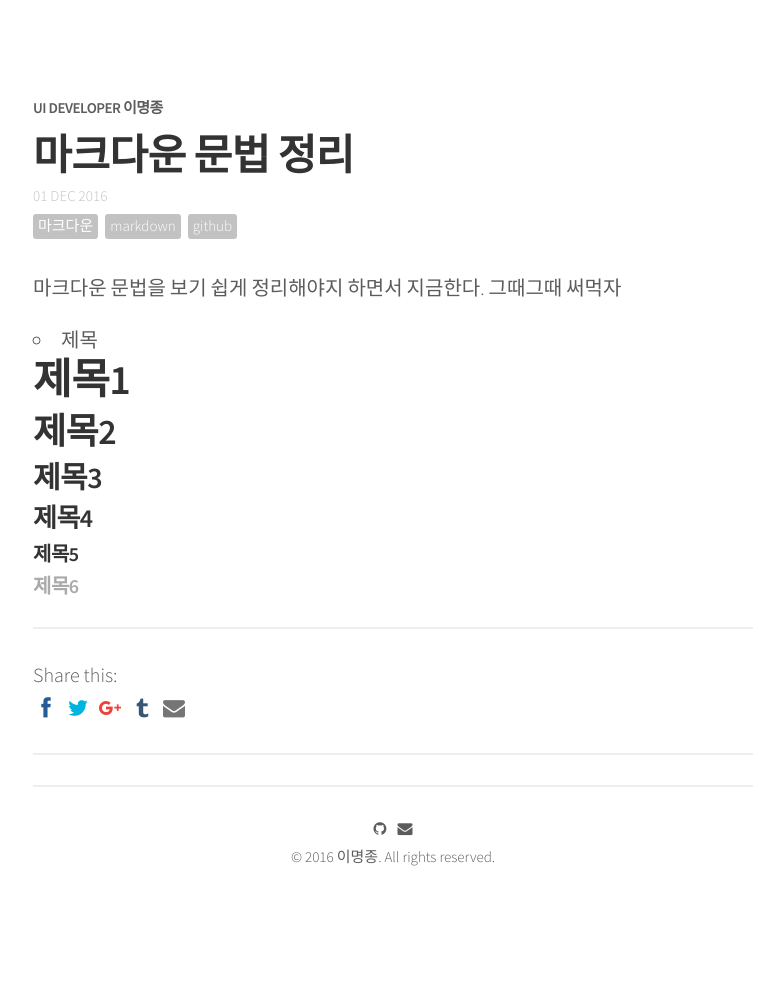
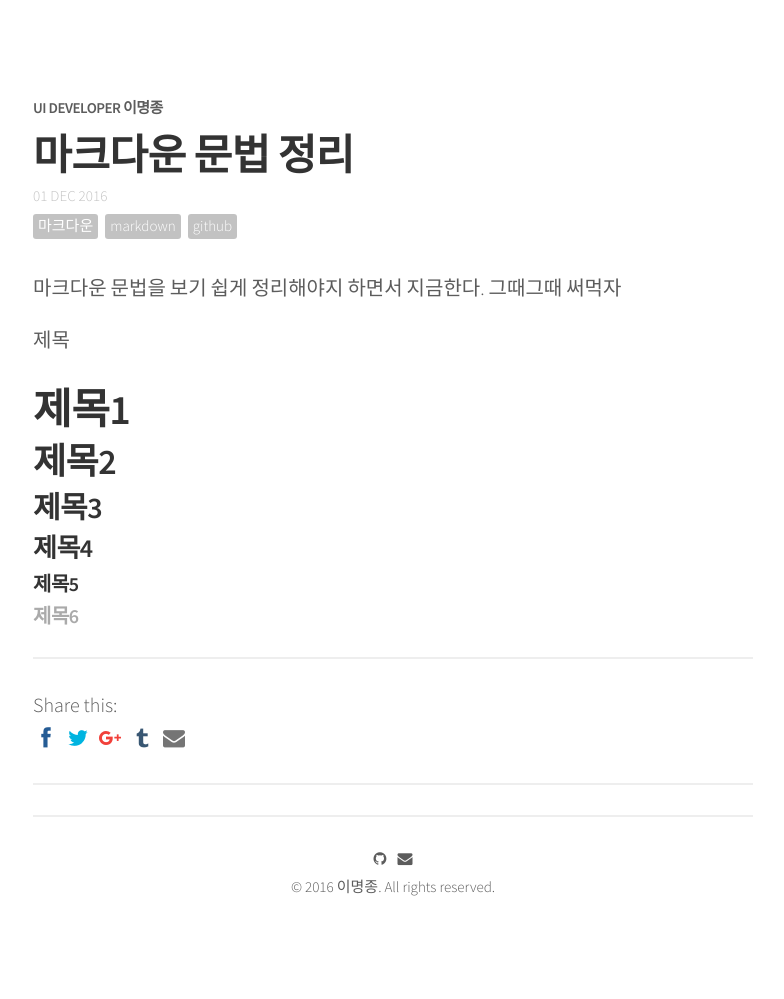
Before and after one commit to qnfzks55/jijong.github.io, a Jekyll site: the page built from _posts/2016-12-01-markdown.md, in a window 1280 px wide. Shown: the whole page, without its empty margins (247-1031 px from the left). Built offline with Jekyll 4.4.1, drawn with Linux system fonts in a browser that asks for light colours; nearby versions of some CDN libraries; comment, search, counter and statistics services are not loaded; before the commit the page ends 969 px from its top, so only the background shows below that.

Commit message:
12.1 마크다운 포스트 추가

```diff
--- a/_posts/2016-12-01-markdown.md
+++ b/_posts/2016-12-01-markdown.md
@@ -10,7 +10,8 @@ share: true
 
 마크다운 문법을 보기 쉽게 정리해야지 하면서 지금한다. 그때그때 써먹자
 
-- 제목
+제목
+
 # 제목1<br />
 ## 제목2<br />
 ### 제목3<br />
```
